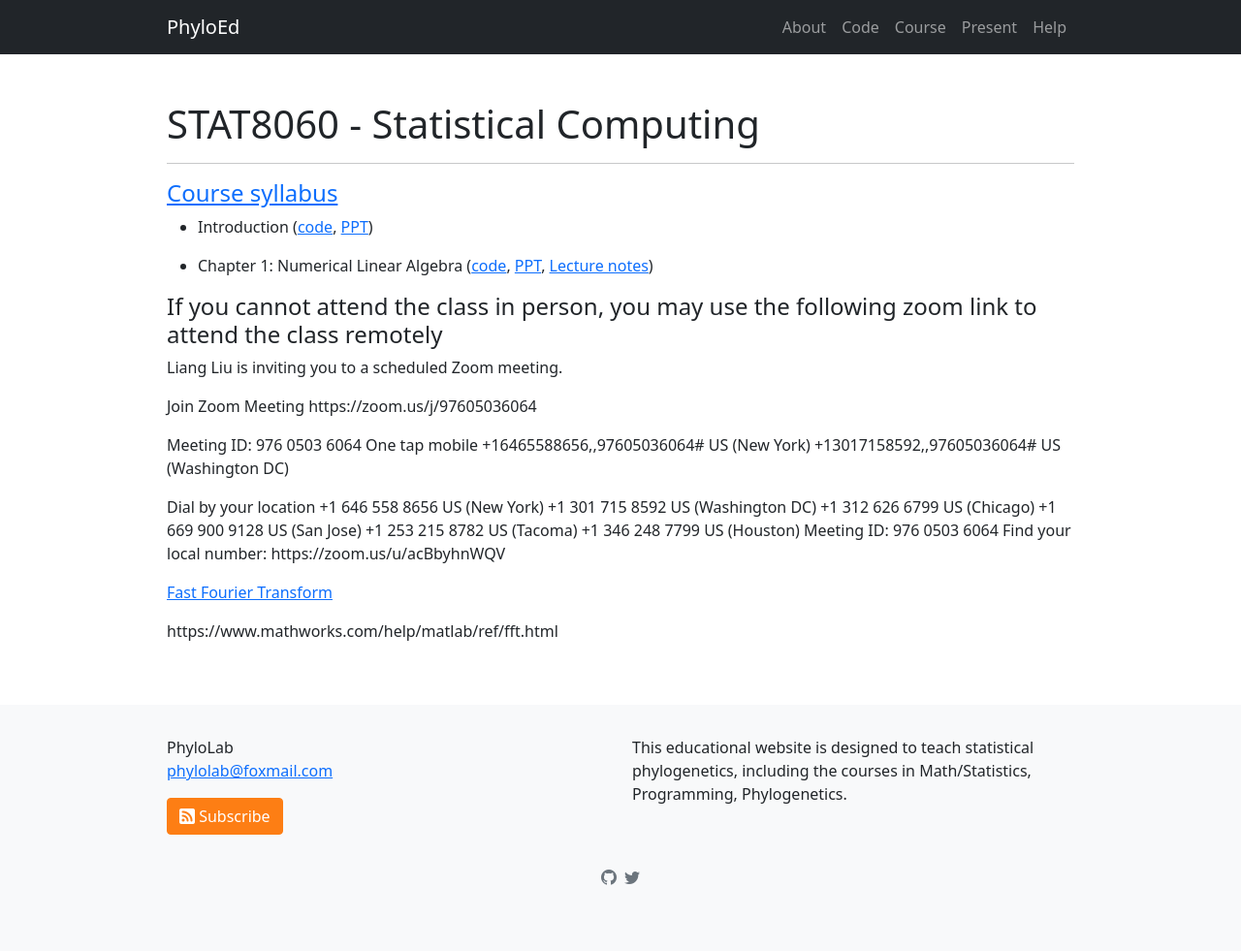
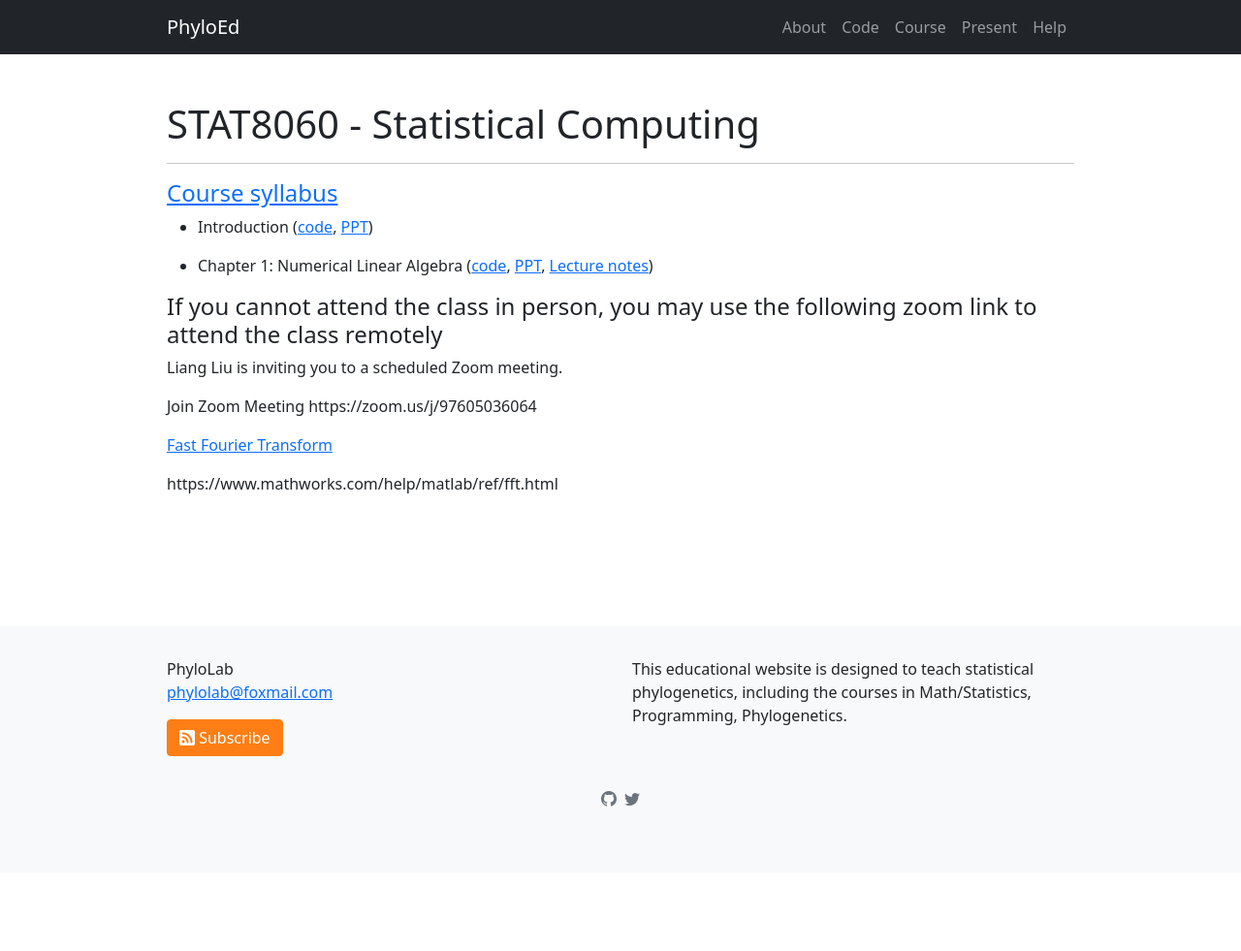
Before and after one commit to lliu1871/PhyEd, a Jekyll site: the page built from course/STAT8060/index.md, in a window 1280 px wide. Shown: the whole page at 97% size. Built offline with Jekyll 4.4.1, drawn with Linux system fonts in a browser that asks for light colours; our own code applies the rules of GitHub Pages for plain Markdown files; after the commit the page ends 900 px from its top, so only the background shows below that.

Commit message:
Update index.md

```diff
--- a/course/STAT8060/index.md
+++ b/course/STAT8060/index.md
@@ -21,21 +21,6 @@ Liang Liu is inviting you to a scheduled Zoom meeting.
 Join Zoom Meeting
 https://zoom.us/j/97605036064
 
-Meeting ID: 976 0503 6064
-One tap mobile
-+16465588656,,97605036064# US (New York)
-+13017158592,,97605036064# US (Washington DC)
-
-Dial by your location
-        +1 646 558 8656 US (New York)
-        +1 301 715 8592 US (Washington DC)
-        +1 312 626 6799 US (Chicago)
-        +1 669 900 9128 US (San Jose)
-        +1 253 215 8782 US (Tacoma)
-        +1 346 248 7799 US (Houston)
-Meeting ID: 976 0503 6064
-Find your local number: https://zoom.us/u/acBbyhnWQV
-
 [Fast Fourier Transform](http://www.di.fc.ul.pt/~jpn/r/fourier/fourier.html)
 
 https://www.mathworks.com/help/matlab/ref/fft.html
```
